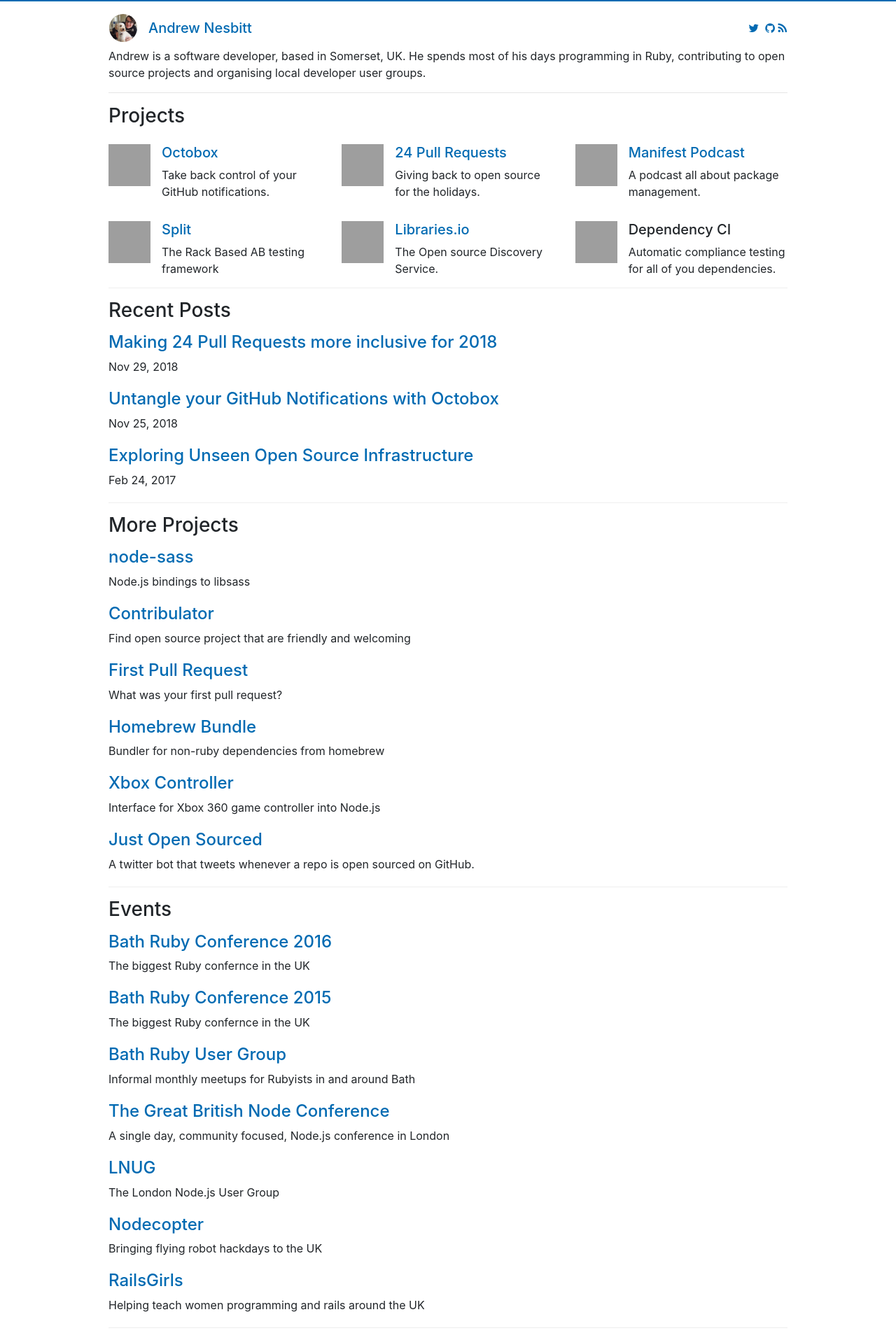
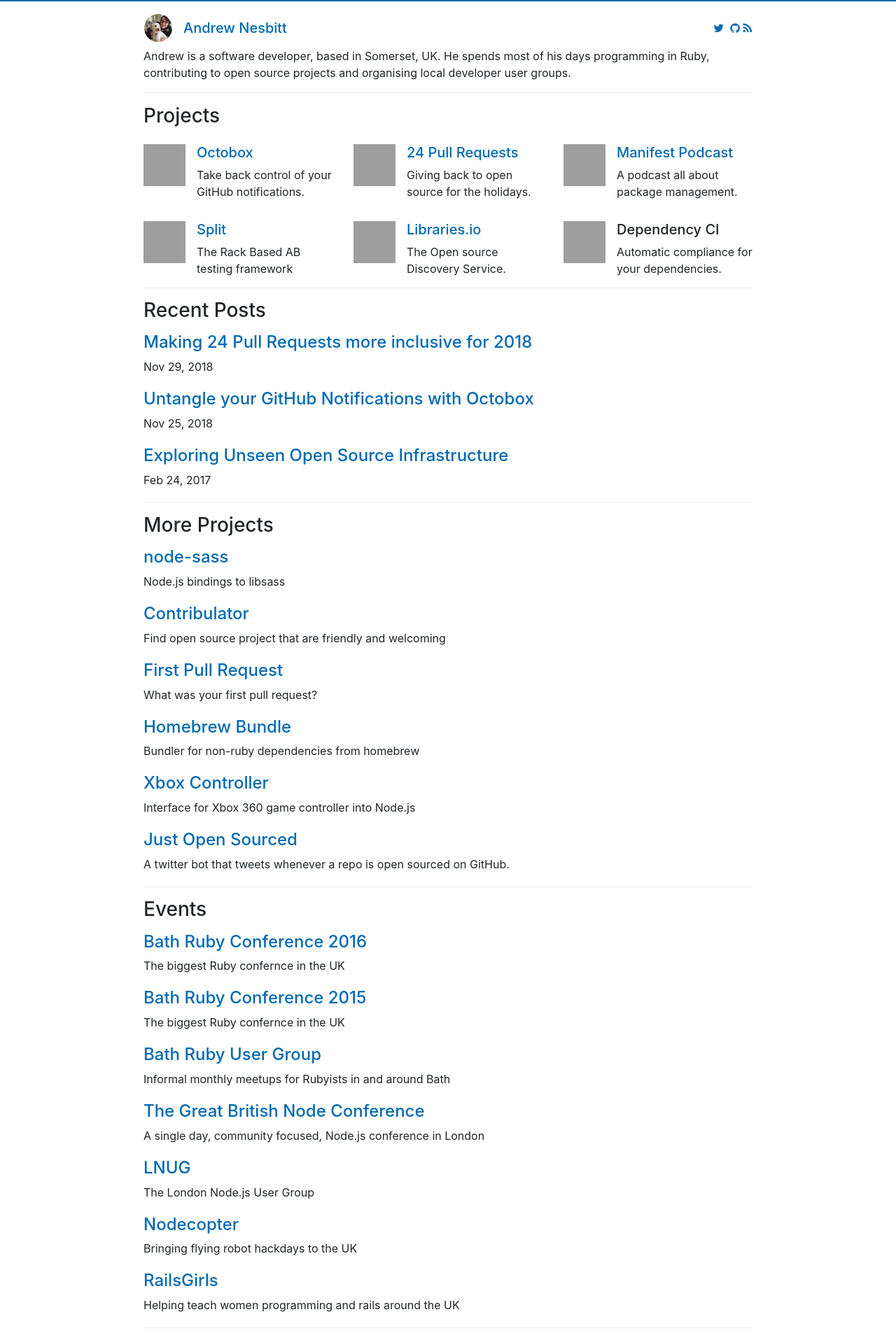
Before and after one commit to andrew/nesbitt.io, a Jekyll site: the page built from index.md, in a window 1280 px wide, cut to the strip 0-1915 px from the top of the page. Shown: the whole strip at 70% size. Built offline with Jekyll 4.4.1, drawn with Linux system fonts in a browser that asks for light colours; grey boxes are pictures that could not be loaded.

Commit message:
Style tweaks

```diff
--- a/_layouts/home.html
+++ b/_layouts/home.html
@@ -52,7 +52,7 @@
     <img class="mr-3" src="https://github.com/dependencyci.png" width="60px">
     <div class="media-body">
       <h5 class="mt-0">Dependency CI</h5>
-      Automatic compliance testing for all of you dependencies.
+      Automatic compliance for your dependencies.
     </div>
   </div>
 </div>
--- a/style.css
+++ b/style.css
@@ -7,7 +7,6 @@
 
 h1, h2{
   font-family: 'Oswald', sans-serif;
-  text-transform:uppercase;
 }
 
 h1{
@@ -26,7 +25,7 @@
 }
 
 .container{
-  max-width:1000px !important;
+  max-width:900px !important;
   padding:10px;
   margin:0 auto;
 }
@@ -42,6 +41,10 @@
 
 img{
   max-width: 100%;
+}
+
+.post-content{
+  font-size: 20px;
 }
 
 /*@media only screen and (max-width: 760px) {
```
